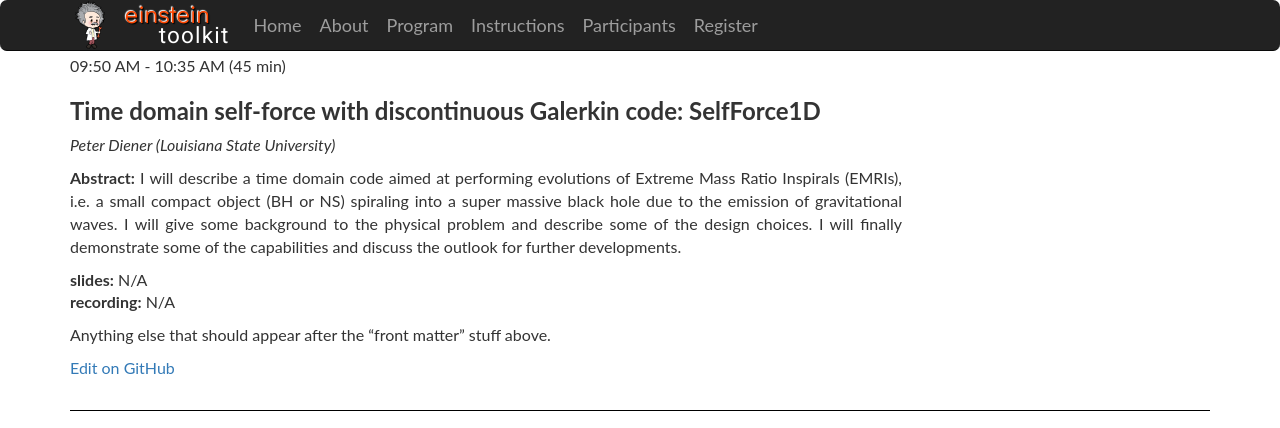
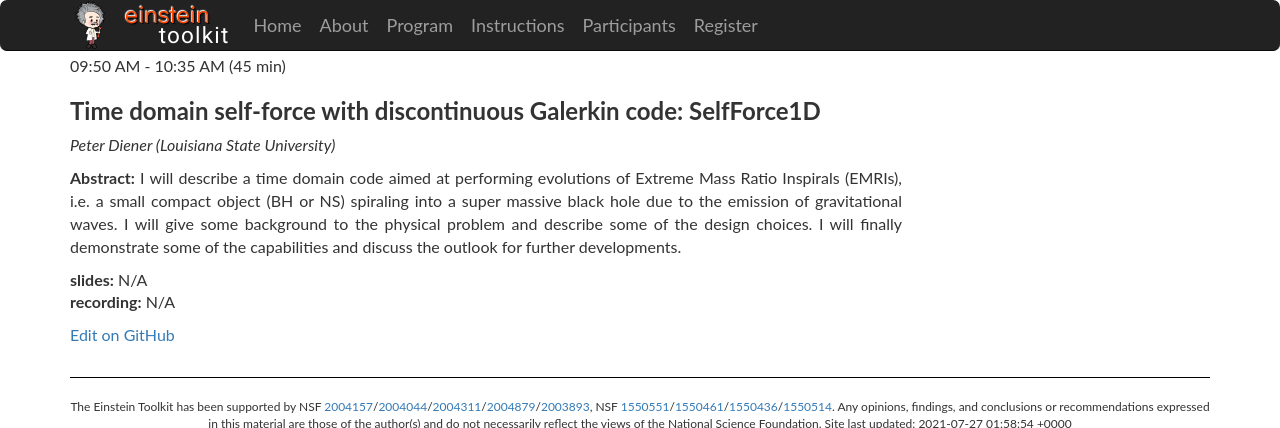
Before and after one commit to EinsteinToolkit/et2021uiuc, a Jekyll site: the page built from _lectures/20-PeterDiener/index.md, in a window 1280 px wide, cut to the strip 0-428 px from the top of the page. Built offline with Jekyll 4.4.1, drawn with Linux system fonts in a browser that asks for light colours.

Commit message:
lectures: remove "anything else" bit from self-force talk

```diff
--- a/_lectures/20-PeterDiener/index.md
+++ b/_lectures/20-PeterDiener/index.md
@@ -26,7 +26,5 @@ and discuss the outlook for further developments.
 <div class="col-xs-12" markdown="1">
 {% include lecture.md abstract=abstract %}
 
-Anything else that should appear after the "front matter" stuff above.
-
 [Edit on GitHub](https://github.com/EinsteinToolkit/et2021uiuc/edit/master/{{page.path}})
 </div>
```
